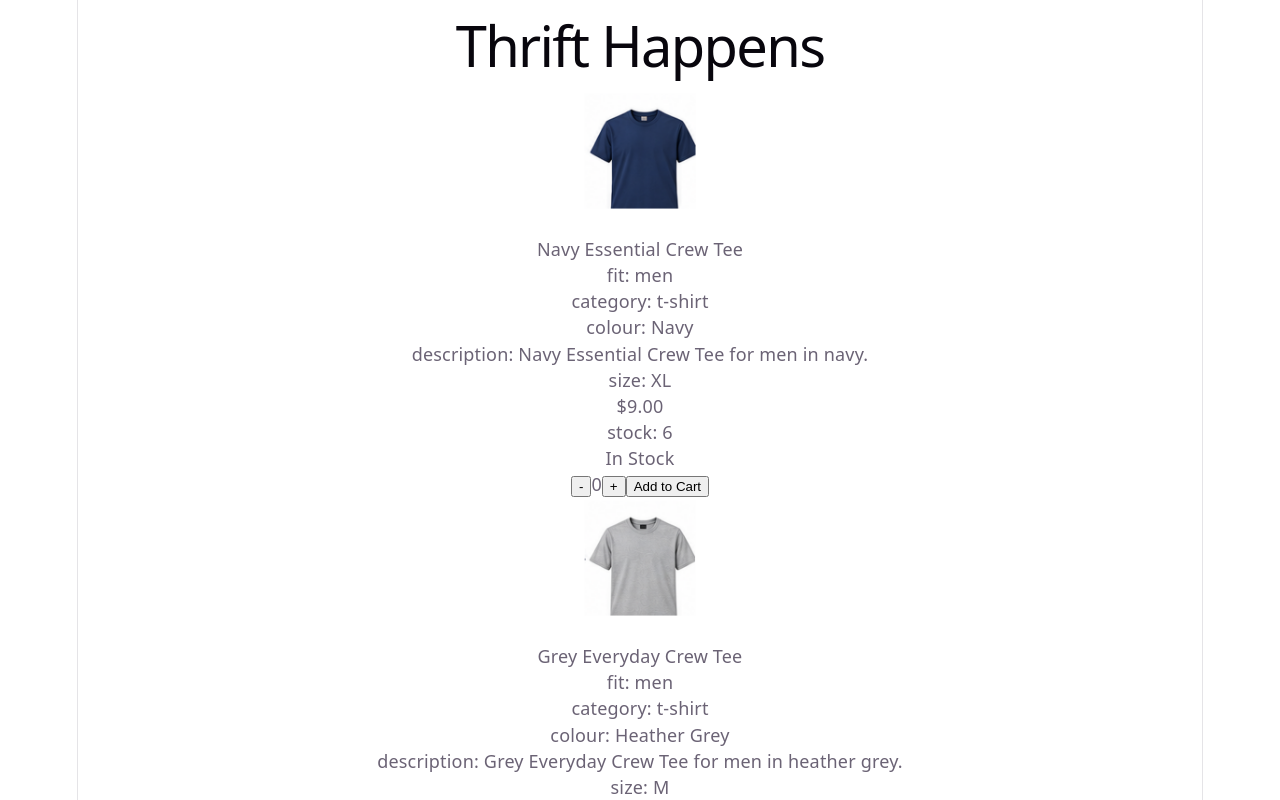
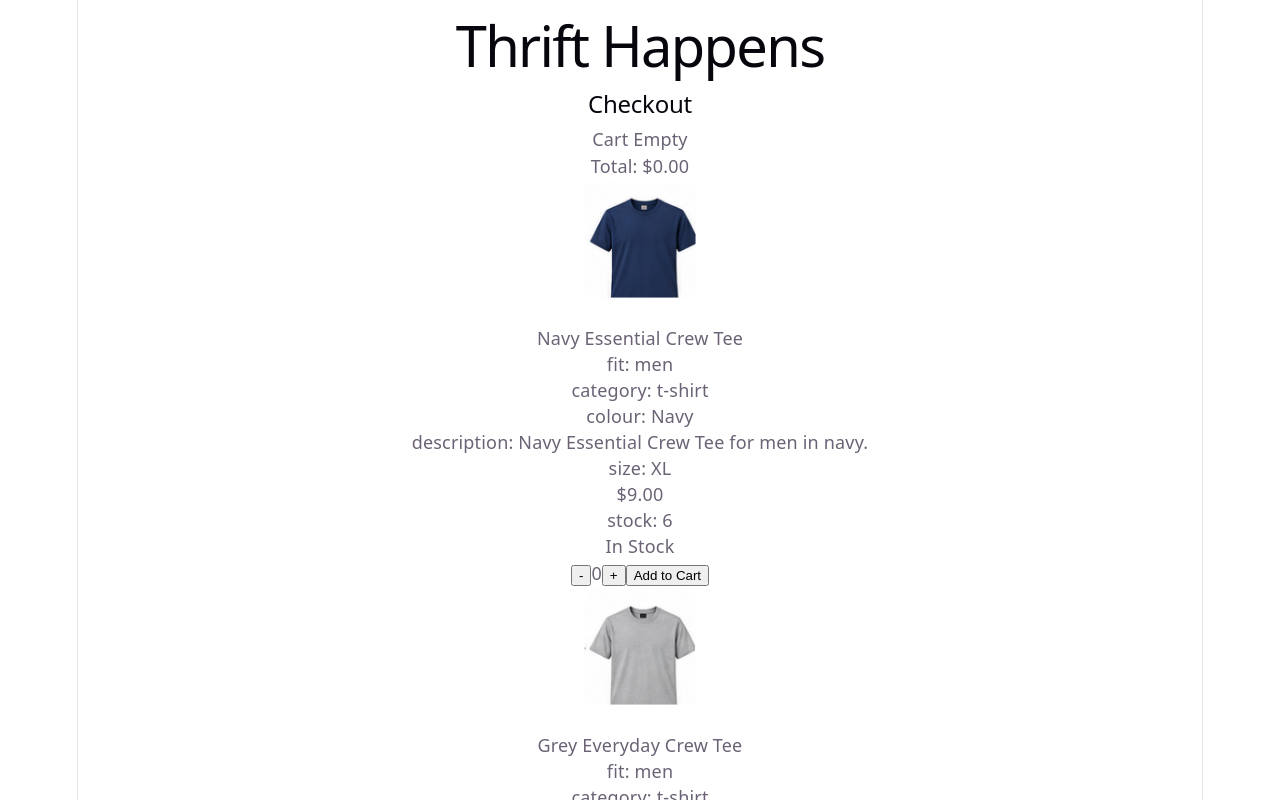
Before and after one commit to SLC-ConnorJack/COMP2013-Project1, a React (Vite) app: page / in a window 1280 px wide. Shown: the top 800 px of the page. Built offline with nearby package versions, Linux system fonts and the light colour scheme.

Commit message:
added checkout

```diff
--- /dev/null
+++ b/src/Components/CheckoutCard.tsx
@@ -0,0 +1,19 @@
+import type { CartItem } from "./ThriftHappens";
+
+export default function CheckoutCard({
+  id,
+  name,
+  image,
+  price,
+  cartQuantity,
+}: CartItem) {
+  return (
+    <div className="CheckoutCard">
+      <img src={image} alt={name} width="80px" />
+      <p>{name}</p>
+      <p>Price: ${price.toFixed(2)}</p>
+      <p>Quantity: {cartQuantity}</p>
+      <p>Subtotal: ${(cartQuantity * price).toFixed(2)}</p>
+    </div>
+  );
+}
--- /dev/null
+++ b/src/Components/CheckoutContainer.tsx
@@ -0,0 +1,28 @@
+import CheckoutCard from "./CheckoutCard";
+import type { CartItem } from "./ThriftHappens";
+
+interface CheckoutContainerProps {
+  cartItems: CartItem[];
+}
+
+export default function CheckoutContainer({ cartItems }: CheckoutContainerProps) {
+
+  const grandTotal = cartItems.reduce(
+    (total, item) => total + item.cartQuantity * item.price,
+    0,
+  );
+
+  return (
+    <div className="CheckoutContainer">
+      <h2>Checkout</h2>
+      {cartItems.length === 0 ? (
+        <p>Cart Empty</p>
+      ) : (
+        cartItems.map((item) => (
+          <CheckoutCard key={item.id} {...item} />
+        ))
+      )}
+      <p>Total: ${grandTotal.toFixed(2)}</p>
+    </div>
+  );
+}
--- a/src/Components/ThriftHappens.tsx
+++ b/src/Components/ThriftHappens.tsx
@@ -1,4 +1,5 @@
 import ItemsContainer from "./ItemsContainer";
+import CheckoutContainer from "./CheckoutContainer";
 import { products, type ClothingProduct } from "../data/data";
 import { useState } from "react";
 
@@ -63,7 +64,6 @@ function ThriftHappens() {
           ],
     );
 
-    // 4. Update the product's stock and reset its counter (after that)
     setProductList((prevList) =>
       prevList.map((entry) =>
         entry.id === id
@@ -81,6 +81,7 @@ function ThriftHappens() {
       <header className="header">
         <h1>Thrift Happens</h1>
       </header>
+      <CheckoutContainer cartItems={cartList} />
       <ItemsContainer
         products={productList}
         handleIncreaseQuantity={handleIncreaseQuantity}
```
